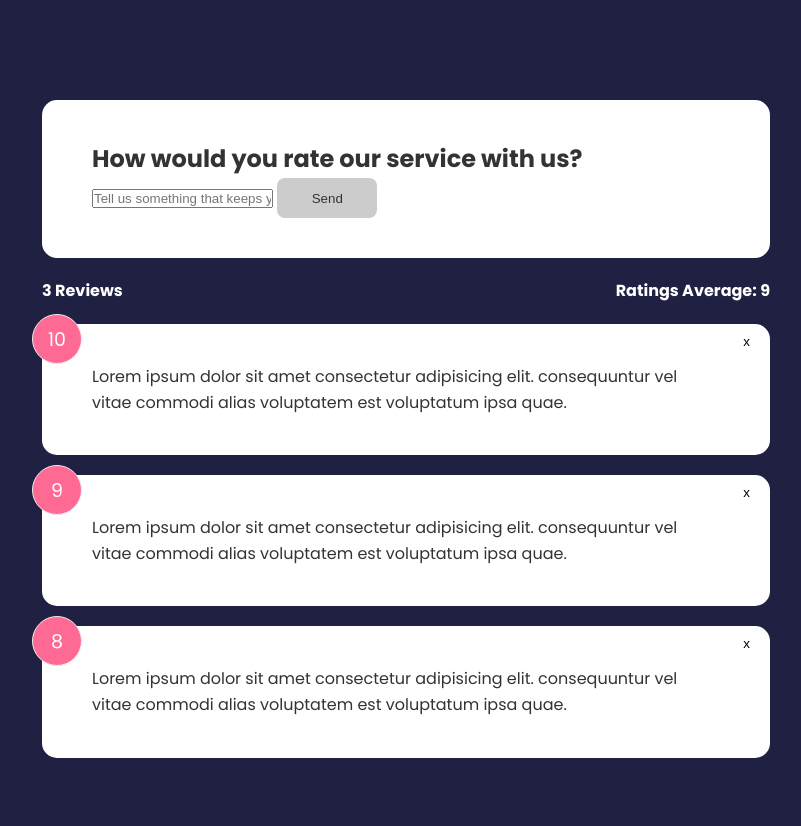
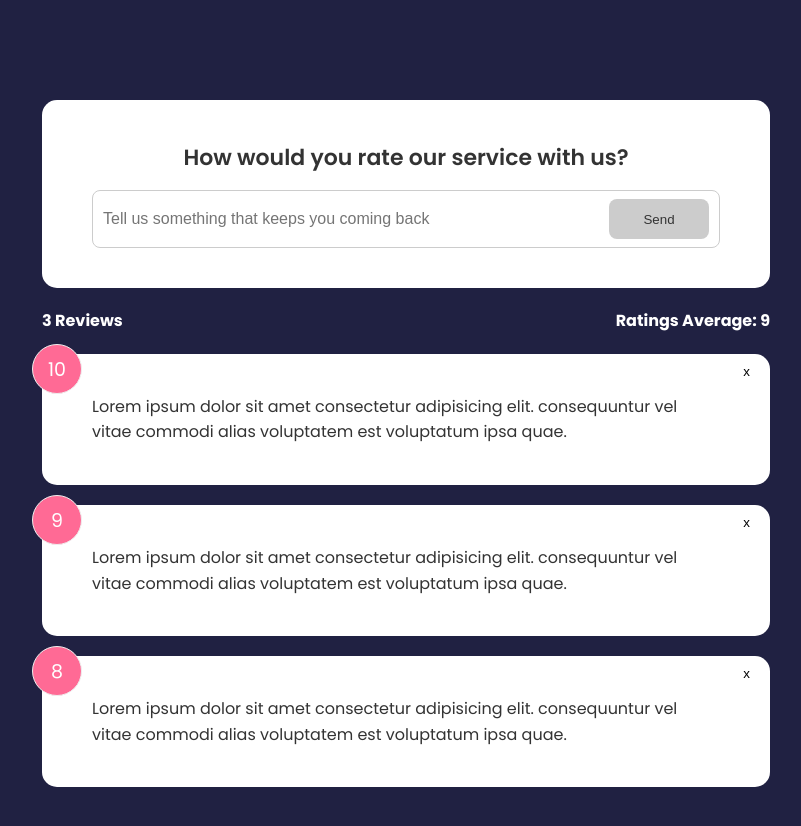
Before and after one commit to Andreas-Ziegler22/svelte-feedback-app, a Svelte app: page / in a window 1280 px wide. Shown: the top 826 px of the page, without its empty margins (234-1035 px from the left). Built offline with nearby package versions, Linux system fonts and the light colour scheme.

Commit message:
updated style form

```diff
--- a/src/components/FeedbackForm.svelte
+++ b/src/components/FeedbackForm.svelte
@@ -22,7 +22,34 @@
 
 <style>
   .input-group{
+    display: flex;
+    flex-direction: row;
+    border: 1px solid #ccc;
+    padding: 8px 10px;
+    border-radius: 8px;
+    margin-top: 15px;
+  }
 
+  header h2 {
+    font-size: 22px;
+    font-weight: 600;
+    text-align: center;
+  }
+
+  input {
+    flex-grow: 2;
+    border: none;
+    font-size: 16px;
+  }
+
+  input:focus {
+    outline: none;
+  }
+
+  .message{
+    padding-top: 10px;
+    text-align: center;
+    color: rebeccapurple;
   }
 
 </style>
```
